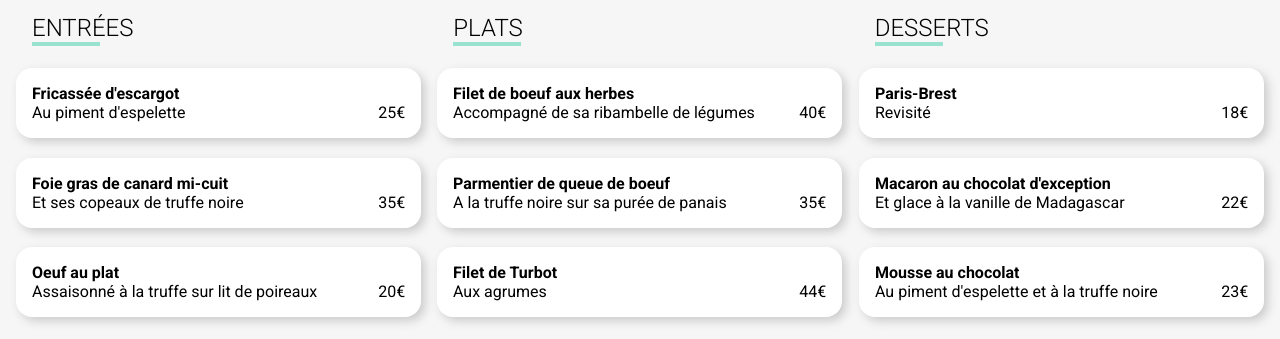
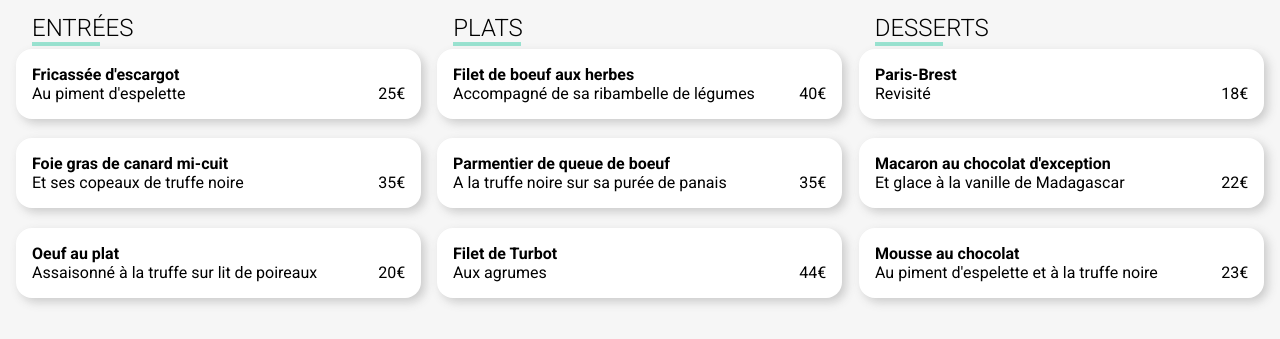
Before and after one commit to mxavierwd/OpenClassroomProjet, a website: page la_palette_du_gout.html in a window 1280 px wide. Shown: the part 568-907 px from the top of the page. Drawn offline with Linux system fonts and the light colour scheme; a web font is replaced by a local one.

Commit message:
correctif 2.1

```diff
--- a/la_palette_du_gout.html
+++ b/la_palette_du_gout.html
@@ -32,7 +32,6 @@
         <div class="menu_restau">
             <section class="sous_menu">
                 <h2>ENTRÉES</h2>
-                <div class="trait"></div>
 
                 <div class="entrée_1">
                     <div class="nom_entrée">
@@ -76,7 +75,6 @@
 
             <section class="sous_menu">
                 <h2>PLATS</h2>
-                <div class="trait"></div>
 
                 <div class="plat_1">
                     <div class="nom_plat">
@@ -120,7 +118,6 @@
 
             <section class="sous_menu">
                 <h2>DESSERTS</h2>
-                <div class="trait"></div>
 
                 <div class="dessert_1">
                     <div class="nom_dessert">
```
